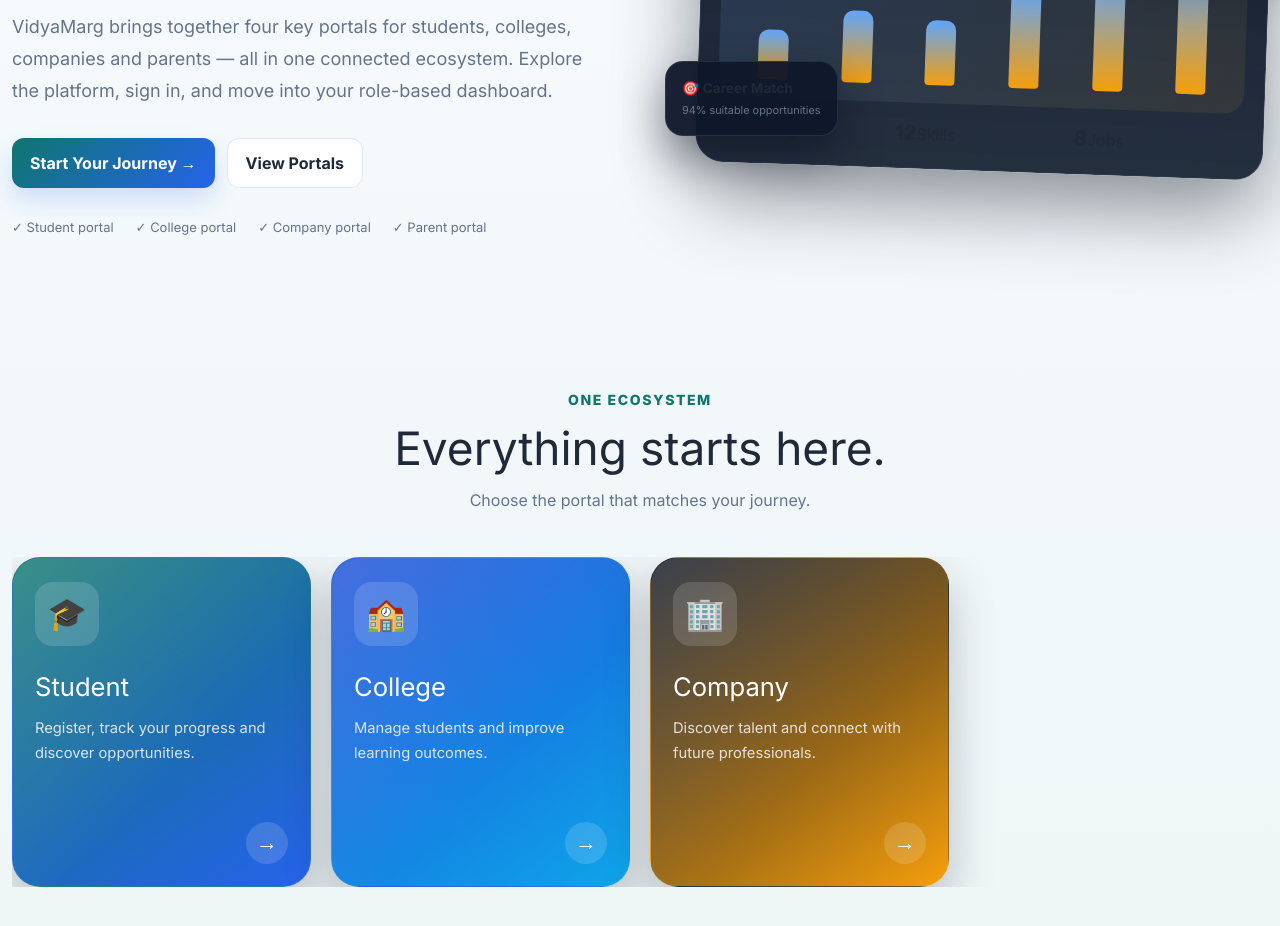
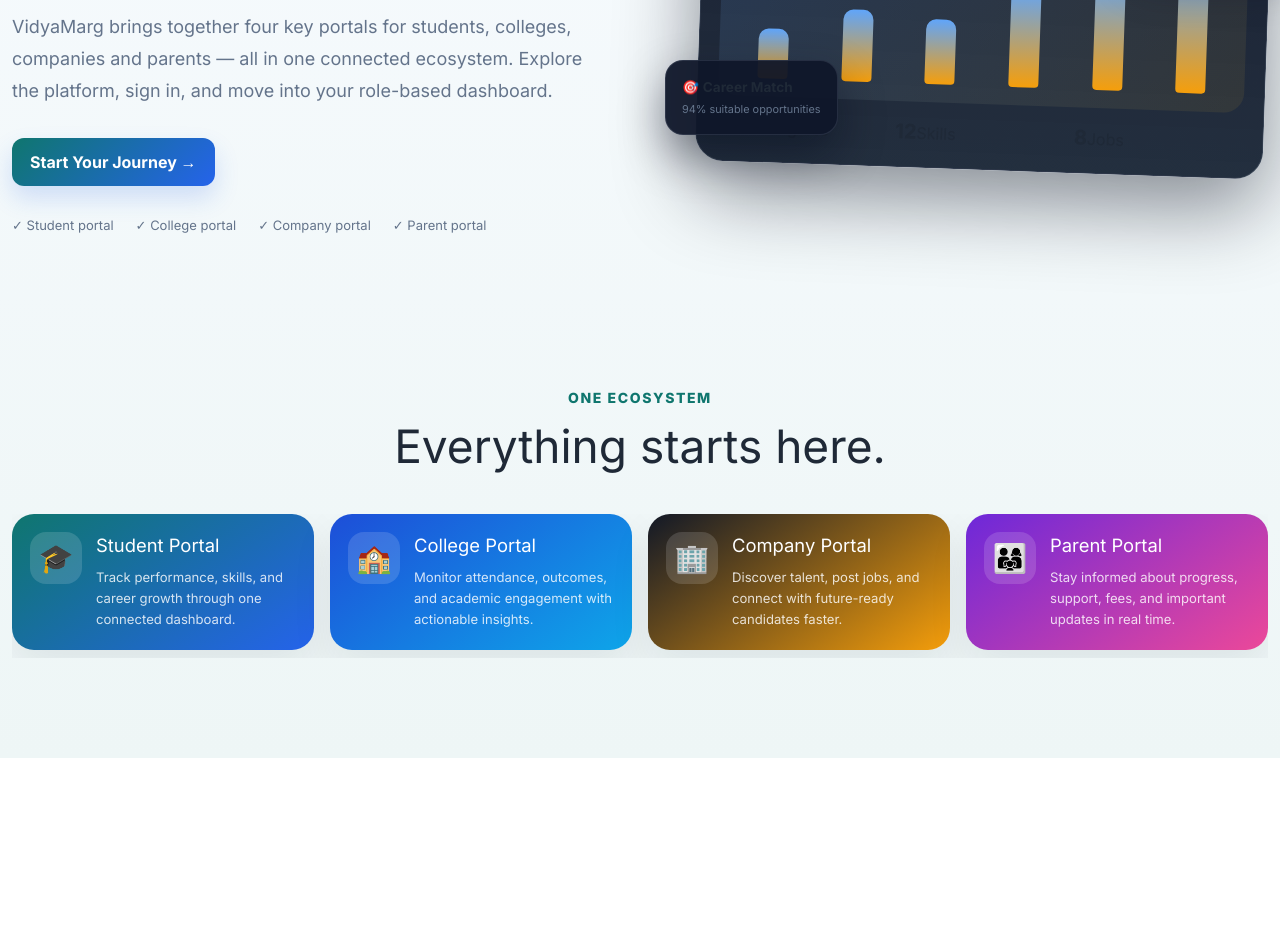
Before and after one commit to sakiralik0440-collab/vidyamarg, a React (Vite) app in the folder client/: page / in a window 1280 px wide. Shown: the part 400-1326 px from the top of the page. After the commit the page ends 1158 px from the top, so only its background shows below. Built offline with nearby package versions, Linux system fonts and the light colour scheme; no server answers.

Commit message:
Simplify landing page portal info

```diff
--- a/client/src/App.css
+++ b/client/src/App.css
@@ -292,6 +292,50 @@ a {
 .vm-portal-card {
   flex: 0 0 25%;
   min-width: 250px;
+}
+
+.vm-brief-info {
+  display: flex;
+  gap: 16px;
+  width: 100%;
+  overflow-x: auto;
+  padding-bottom: 8px;
+  scrollbar-width: thin;
+}
+
+.vm-brief-card {
+  flex: 1 1 0;
+  min-width: 220px;
+  padding: 18px 18px 20px;
+  border-radius: 22px;
+  color: white;
+  display: flex;
+  gap: 14px;
+  align-items: flex-start;
+  box-shadow: var(--vm-shadow);
+}
+
+.vm-brief-icon {
+  width: 52px;
+  height: 52px;
+  min-width: 52px;
+  display: grid;
+  place-items: center;
+  border-radius: 16px;
+  background: rgba(255, 255, 255, 0.14);
+  font-size: 28px;
+}
+
+.vm-brief-card h3 {
+  margin: 0 0 8px;
+  font-size: 1.15rem;
+}
+
+.vm-brief-card p {
+  margin: 0;
+  color: rgba(255, 255, 255, 0.82);
+  font-size: 0.82rem;
+  line-height: 1.6;
 }
 
 .vm-portal-card {
--- a/client/src/components/LandingPage.jsx
+++ b/client/src/components/LandingPage.jsx
@@ -50,13 +50,6 @@ function LandingPage() {
                 onClick={() => navigate("/portal")}
               >
                 Start Your Journey →
-              </button>
-
-              <button
-                className="vm-btn vm-btn-light"
-                onClick={() => navigate("/portal")}
-              >
-                View Portals
               </button>
             </div>
 
@@ -144,38 +137,39 @@ function LandingPage() {
           <div className="vm-section-title">
             <span>One ecosystem</span>
             <h2>Everything starts here.</h2>
-            <p>Choose the portal that matches your journey.</p>
           </div>
 
-          <div className="vm-portal-grid">
-            <div
-              className="vm-portal-card vm-student-card"
-              onClick={() => navigate("/portal")}
-            >
-              <div className="vm-portal-icon">🎓</div>
-              <h3>Student</h3>
-              <p>Register, track your progress and discover opportunities.</p>
-              <div className="vm-portal-arrow">→</div>
+          <div className="vm-brief-info">
+            <div className="vm-brief-card vm-student-card">
+              <div className="vm-brief-icon">🎓</div>
+              <div>
+                <h3>Student Portal</h3>
+                <p>Track performance, skills, and career growth through one connected dashboard.</p>
+              </div>
             </div>
 
-            <div
-              className="vm-portal-card vm-college-card"
-              onClick={() => navigate("/portal")}
-            >
-              <div className="vm-portal-icon">🏫</div>
-              <h3>College</h3>
-              <p>Manage students and improve learning outcomes.</p>
-              <div className="vm-portal-arrow">→</div>
+            <div className="vm-brief-card vm-college-card">
+              <div className="vm-brief-icon">🏫</div>
+              <div>
+                <h3>College Portal</h3>
+                <p>Monitor attendance, outcomes, and academic engagement with actionable insights.</p>
+              </div>
             </div>
 
-            <div
-              className="vm-portal-card vm-company-card"
-              onClick={() => navigate("/portal")}
-            >
-              <div className="vm-portal-icon">🏢</div>
-              <h3>Company</h3>
-              <p>Discover talent and connect with future professionals.</p>
-              <div className="vm-portal-arrow">→</div>
+            <div className="vm-brief-card vm-company-card">
+              <div className="vm-brief-icon">🏢</div>
+              <div>
+                <h3>Company Portal</h3>
+                <p>Discover talent, post jobs, and connect with future-ready candidates faster.</p>
+              </div>
+            </div>
+
+            <div className="vm-brief-card vm-parent-card">
+              <div className="vm-brief-icon">👨‍👩‍👧</div>
+              <div>
+                <h3>Parent Portal</h3>
+                <p>Stay informed about progress, support, fees, and important updates in real time.</p>
+              </div>
             </div>
           </div>
         </div>
```
